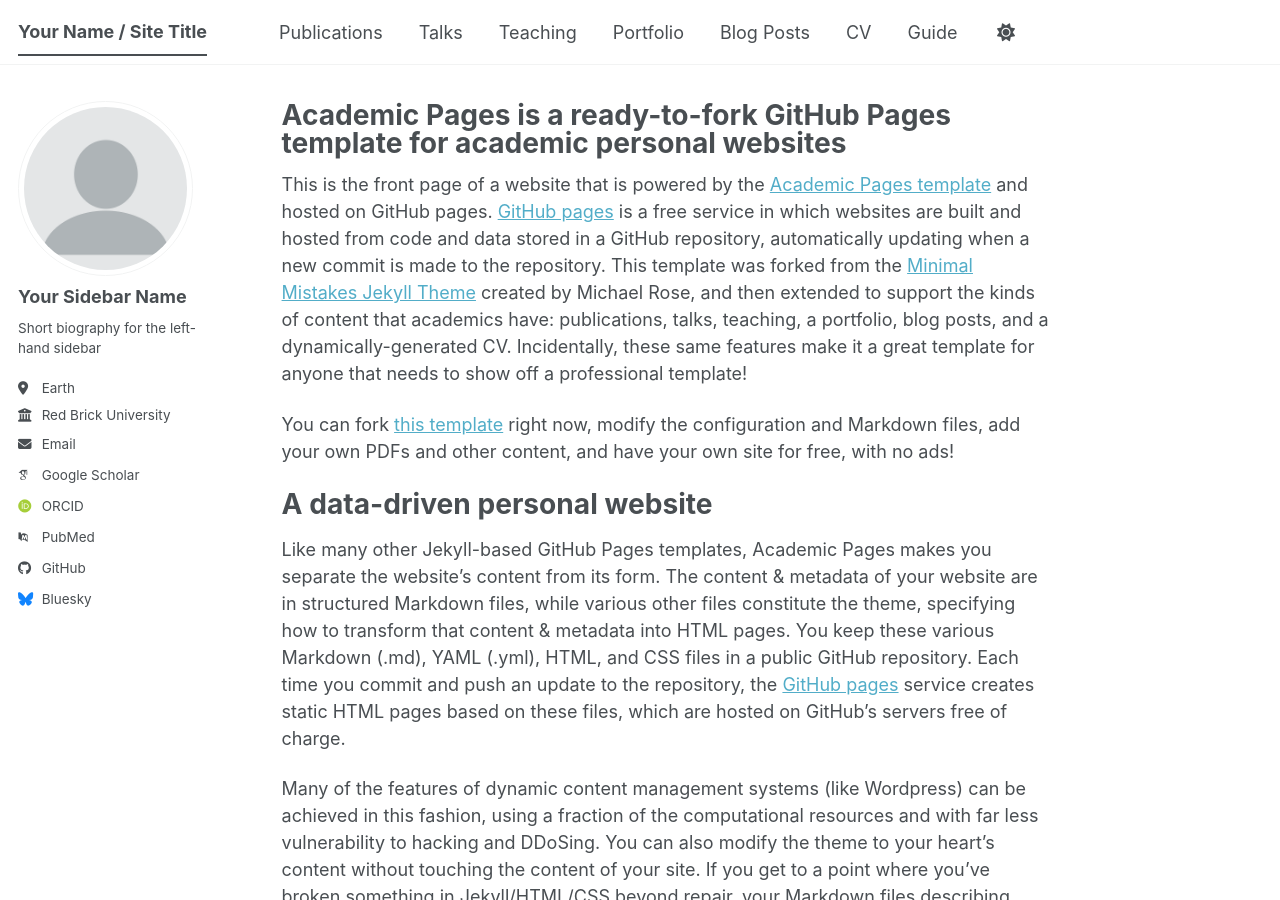
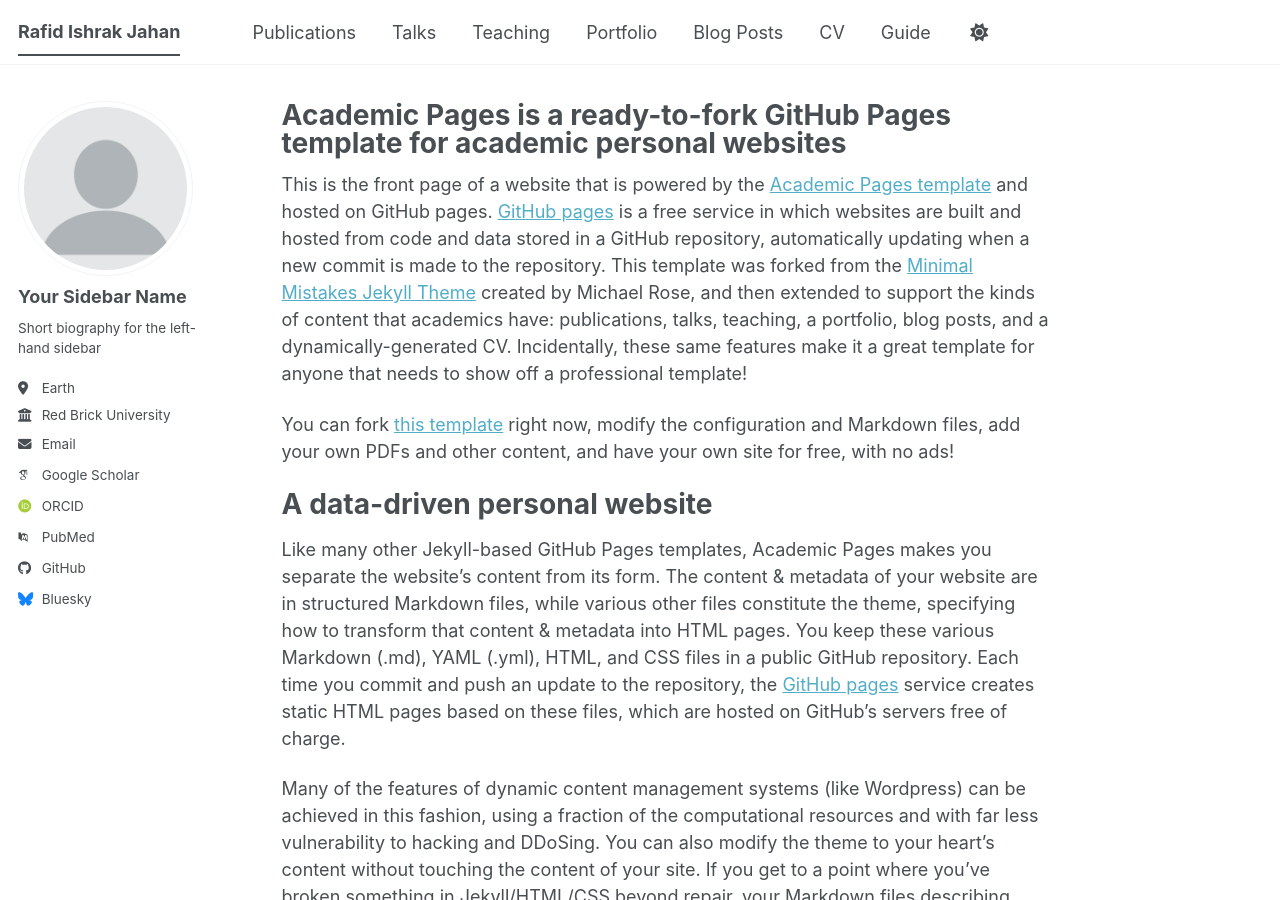
Before and after one commit to rafid5/rafid5, a Jekyll site: the page built from _pages/about.md, in a window 1280 px wide and 900 px high. Built offline with Jekyll 4.4.1, drawn with Linux system fonts in a browser that asks for light colours; some web fonts are replaced; a script bundle is joined from its source files by our own code; library files that are not in the unit come from our copies.

Commit message:
Update site title in configuration

```diff
--- a/_config.yml
+++ b/_config.yml
@@ -9,7 +9,7 @@
 # Basic Site Settings
 locale                   : "en-US"
 site_theme               : "default" # The available themes options are "default", "air", "sunrise", "mint", "dirt" and "contrast"
-title                    : "Your Name / Site Title"
+title                    : "Rafid Ishrak Jahan"
 title_separator          : "-"
 name                     : &name "Your Name"
 description              : &description "Your Name's academic portfolio"   # Update this with a general description of your site, this is the default if not overridden by a page
```
